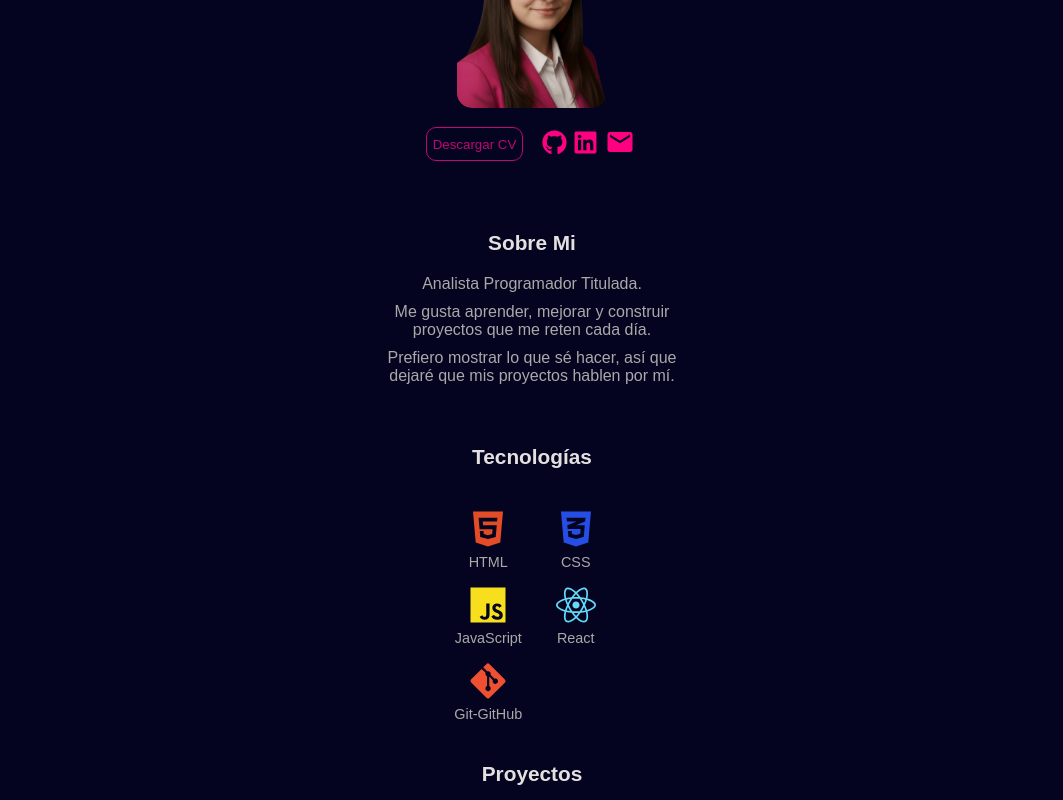
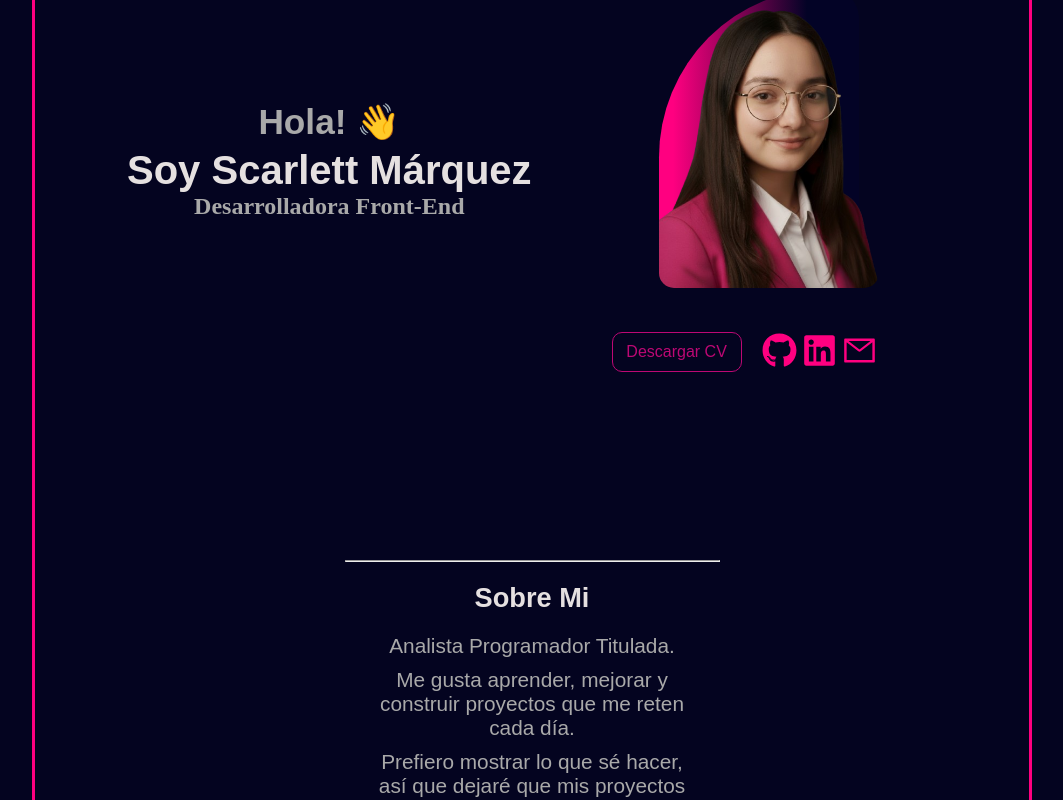
Before and after one commit to PauletteM06/proyecto-portafolio, a React (Vite) app in the folder mi-portafolio/: page / in a window 1280 px wide. Shown: the part 240-1040 px from the top of the page, without its empty margins (108-1171 px from the left). Built offline with nearby package versions, Linux system fonts and the light colour scheme.

Commit message:
Resposive en tablet listo

```diff
--- a/mi-portafolio/src/App.css
+++ b/mi-portafolio/src/App.css
@@ -37,10 +37,11 @@ h2 {
   align-content: center;
   text-align: center;
   padding: 20px;
-  margin-bottom: 30px;
+  margin-top: 40px;
+  margin-bottom: 50px;
 }
 
-.header_title{
+.header_title {
   color: var(--textColor);
   padding: 0;
   font-size: 1.5rem;
@@ -71,14 +72,14 @@ h2 {
 }
 
 .header_avatar_bg {
-  z-index: -1;
-  background: linear-gradient(90deg, #ff0080 7%, rgba(3, 3, 38, 1) 74%);
-  max-width: 150px;
-  height: 200px;
-  border-radius: 220px 40px 20px 19px;
   position: absolute;
   top: 0;
   left: 0;
+  width: 150px;
+  height: 200px;
+  z-index: -1;
+  background: linear-gradient(90deg, #ff0080 7%, rgba(3, 3, 38, 1) 74%);
+  border-radius: 220px 40px 20px 19px;
 }
 
 .header_container_info {
@@ -91,7 +92,7 @@ h2 {
 .project_button {
   background-color: var(--bg);
   color: var(--bg-avatar);
-  padding: 6px;
+  padding: 8px;
   border-radius: 10px;
   border: 0.5px solid var(--bg-avatar);
   cursor: pointer;
@@ -121,14 +122,35 @@ h2 {
   width: 100%;
   max-width: 375px;
   text-align: center;
-  margin-bottom: 30px;
+  margin-bottom: 20px;
 }
-
 
 .sobre_mi_description {
   margin-top: 10px;
   margin-bottom: 10px;
   padding: 0 30px;
+}
+
+.skill_name{
+  margin-bottom: 30px;
+}
+
+.skill_container {
+  display: grid;
+  grid-template-columns: 1fr 1fr;
+  gap: 15px;
+  margin-bottom: 40px;
+}
+
+.skill {
+  display: flex;
+  flex-direction: column;
+  align-items: center;
+  gap: 5px;
+}
+
+.skill_container p {
+  font-size: 0.9rem;
 }
 
 .project_container {
@@ -138,7 +160,11 @@ h2 {
   width: 100%;
   max-width: 375px;
   text-align: center;
-  margin-bottom: 40px;
+  margin-bottom: 50px;
+}
+
+.project_title{
+  margin-bottom: 30px;
 }
 
 .project_img {
@@ -156,7 +182,7 @@ h2 {
 .project_button_container {
   display: flex;
   justify-content: space-around;
-  gap: 5px;
+  gap: 10px;
   max-width: 180px;
   margin-bottom: 10px;
 }
@@ -164,20 +190,141 @@ h2 {
   margin-bottom: 25px;
 }
 
-.skill_container {
-  display: grid;
-  grid-template-columns: 1fr 1fr;
-  gap: 15px;
-  margin: 20px auto;
+
+
+@media (min-width: 768px) {
+  .container {
+    max-width: 600px;
+    margin: 0 auto;
+    border-left: 3px solid #ff0080;
+    border-right: 3px solid #ff0080;
+    padding: 0 20px;
+  }
+
+  h2 {
+    font-size: 1.7rem;
+  }
+  .header {
+    max-width: 700px;
+  }
+
+  .header_title {
+    font-size: 1.8rem;
+  }
+  .header_name {
+    font-size: 2rem;
+  }
+
+  .header_profession {
+    font-size: 1.5rem;
+  }
+
+  .header_avatar {
+    width: 190px;
+    height: 248px;
+  }
+
+  .header_container_avatar {
+    margin: 40px auto 15px auto;
+    max-width: 150px;
+    position: relative;
+  }
+
+  .header_button {
+    width: 130px;
+    height: 40px;
+  }
+
+  .icon {
+    width: 35px;
+    height: 35px;
+    margin-left: 5px;
+  }
+  .sobre_mi_description, .sobre_mi_profession {
+    font-size: 1.3rem;
+  }
+
+  .skill_icon{
+    width: 60px;
+    height: 60px;
+  }
+
+  .skill_container p {
+    font-size: 1.3rem;
+  }
+
+  .project_img {
+    max-width: 210px;
+    height: 230px;
+  }
+  .project_name {
+    font-size: 1.5rem;
+  }
+
+  .project_description {
+    font-size: 1.3rem;
+  }
+
+  .project_button {
+    height: 50px;
+    width: 180px;
+    font-size: 1rem;
+  }
+
+  .project_button_container{
+    margin-bottom: 15px;
+  }
 }
 
-.skill{
-  display: flex;
-  flex-direction: column;
-  align-items: center;
-  gap: 5px;
+@media (min-width: 1200px){
+  .container{
+    max-width: 1000px;
+  }
+
+  .header{
+    width: 100vw;
+    height: 100vh;
+    display: flex;
+    flex-direction: row;
+    align-items: center;
+    gap: 80px;
+    max-width: 850px;
+    margin: 0;
+  }
+
+  .header_title{
+    font-size: 2.2rem;
+  }
+
+  .header_name{
+    font-size: 2.5rem;
+  }
+
+  .header_avatar {
+    width: 220px;
+    height: 300px;
+  }
+
+  .header_container_avatar{
+    margin-bottom: 40px;
+  }
+
+  .header_avatar_bg {
+    top: 0;
+    left: 0;
+    width: 200px;
+    height: 270px;
+    border-radius: 220px 40px 20px 19px;
+  }
+
+  .header_button{
+    font-size: 1rem;
+  }
+
 }
 
-.skill_container p{
-  font-size: 0.9rem;
+
+
+
+
 }
--- a/mi-portafolio/src/App.jsx
+++ b/mi-portafolio/src/App.jsx
@@ -9,11 +9,11 @@ function App() {
 
   return (
     <>
-      <main>
-      <Header></Header>
-      <SobreMi></SobreMi>
-      <Skills></Skills>
-      <Proyectos></Proyectos>
+      <main className='container'>
+        <Header></Header>
+        <SobreMi></SobreMi>
+        <Skills></Skills>
+        <Proyectos></Proyectos>
       </main>
     </>
   )
--- a/mi-portafolio/src/components/Header.jsx
+++ b/mi-portafolio/src/components/Header.jsx
@@ -1,10 +1,11 @@
 import avatar from "../assets/avatar.png";
 import { FaGithub } from "react-icons/fa";
 import { FaLinkedin } from "react-icons/fa";
-import { MdEmail } from "react-icons/md";
+import { AiOutlineMail } from "react-icons/ai";
 
 const Header = () => {
   return (
+    <>
       <header className="header">
         <div>
           <h2 className="header_title">Hola! 👋</h2>
@@ -12,6 +13,7 @@ const Header = () => {
           <h3 className="header_profession">Desarrolladora Front-End</h3>
         </div>
 
+        <div>
           <div className="header_container_avatar">
             <img className="header_avatar" src={avatar} alt="avatar" />
             <div className="header_avatar_bg"></div>
@@ -25,25 +27,28 @@ const Header = () => {
                 target="_blank"
                 rel="noopener noreferrer"
               >
-            <FaGithub size={25} color="#ff0080" />
+                <FaGithub className="icon" size={25} color="#ff0080" />
               </a>
               <a
                 href="https://www.linkedin.com/in/scarlett-m%C3%A1rquez-torres-7996b4292/"
                 target="_blank"
                 rel="noopener noreferrer"
               >
-            <FaLinkedin size={25} color="#ff0080" />
+                <FaLinkedin className="icon" size={25} color="#ff0080" />
               </a>
               <a
                 href="mailto:marqueztorresscarlett@gmail.com?subject=Consulta%20desde%20tu%20portafolio"
                 target="_blank"
                 rel="noopener noreferrer"
               >
-            <MdEmail size={30} color="#ff0080" />
+                <AiOutlineMail className="icon" size={32} color="#ff0080"></AiOutlineMail>
               </a>
             </div>
           </div>
+        </div>
+
       </header>
+    </>
   );
 };
 
--- a/mi-portafolio/src/components/Skills.jsx
+++ b/mi-portafolio/src/components/Skills.jsx
@@ -9,26 +9,26 @@ const Skills = () => {
   return (
     <>
     <div>
-        <h2>Tecnologías</h2>
+        <h2 className="skill_name">Tecnologías</h2>
         <div className="skill_container">
             <div className="skill">
-                <FaHtml5 size={40} color="#e34c26"/>
+                <FaHtml5 className="skill_icon" size={40} color="#e34c26"/>
                 <p className="skill_name">HTML</p>
             </div>
             <div className="skill">
-                <FaCss3Alt size={40} color="#264de4"/>
+                <FaCss3Alt className="skill_icon" size={40} color="#264de4"/>
                 <p className="skill_name">CSS</p>
             </div>
             <div className="skill">
-                <FaJs size={40} color="#f7df1e"/>
+                <FaJs className="skill_icon" size={40} color="#f7df1e"/>
                 <p className="skill_name">JavaScript</p>
             </div>
             <div className="skill">
-                <FaReact size={40} color="#61dafb"/>
+                <FaReact className="skill_icon" size={40} color="#61dafb"/>
                 <p className="skill_name">React</p>
             </div>
             <div className="skill">
-                <FaGitAlt size={40} color="#f05032"/>
+                <FaGitAlt className="skill_icon" size={40} color="#f05032"/>
                 <p className="skill_name">Git-GitHub</p>
             </div>
 
--- a/mi-portafolio/src/components/SobreMi.jsx
+++ b/mi-portafolio/src/components/SobreMi.jsx
@@ -3,8 +3,9 @@ const SobreMi = () => {
   return (
     <>
     <div className='sobre_mi_container'>
+      <hr className="sobre_mi_hr"/>
       <h2 className="sobre_mi_title">Sobre Mi</h2>
-      <p>Analista Programador Titulada.</p>
+      <p className="sobre_mi_profession">Analista Programador Titulada.</p>
       <p className="sobre_mi_description">Me gusta aprender, mejorar y construir proyectos que me reten cada día.</p>
       <p className="sobre_mi_description">Prefiero mostrar lo que sé hacer, así que dejaré que mis proyectos hablen por mí.</p>
     </div>
```
Lines whose indentation alone changed are shown as unchanged.
